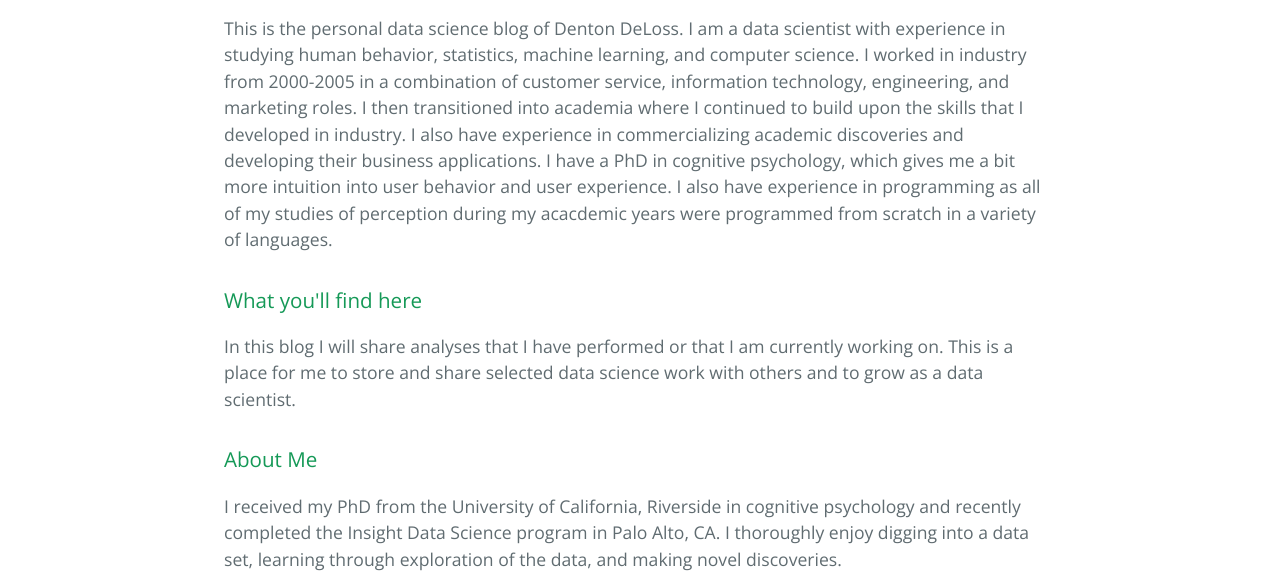
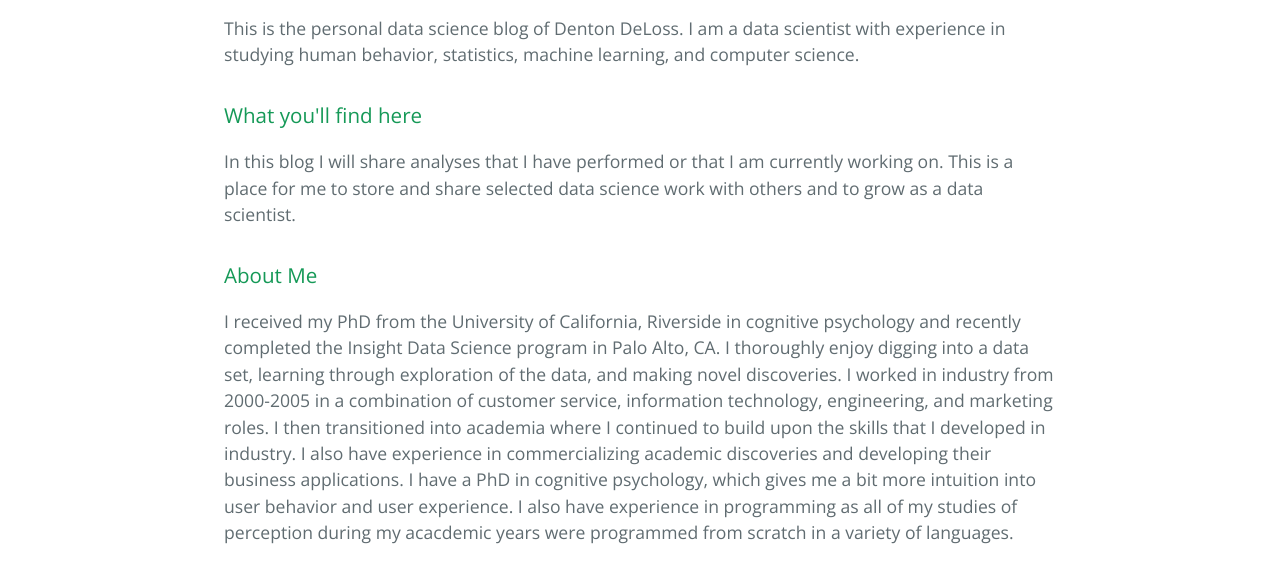
Before and after one commit to ddeloss/blog, a plain HTML site: page index.html in a window 1280 px wide. Shown: the part 371-947 px from the top of the page. Drawn offline with nearby package versions, Linux system fonts and the light colour scheme.

Commit message:
Update index.html

```diff
--- a/index.html
+++ b/index.html
@@ -21,7 +21,7 @@
       <h3>
 <a id="dentons-data-science-blog" class="anchor" href="#dentons-data-science-blog" aria-hidden="true"><span aria-hidden="true" class="octicon octicon-link"></span></a>Denton's Data Diary</h3>
 
-<p>This is the personal data science blog of Denton DeLoss. I am a data scientist with experience in studying human behavior, statistics, machine learning, and computer science. I worked in industry from 2000-2005 in a combination of customer service, information technology, engineering, and marketing roles. I then transitioned into academia where I continued to build upon the skills that I developed in industry. I also have experience in commercializing academic discoveries and developing their business applications. I have a PhD in cognitive psychology, which gives me a bit more intuition into user behavior and user experience. I also have experience in programming as all of my studies of perception during my acacdemic years were programmed from scratch in a variety of languages.  </p>
+<p>This is the personal data science blog of Denton DeLoss. I am a data scientist with experience in studying human behavior, statistics, machine learning, and computer science. </p>
 
 <h3>
 <a id="what-youll-find-here" class="anchor" href="#what-youll-find-here" aria-hidden="true"><span aria-hidden="true" class="octicon octicon-link"></span></a>What you'll find here</h3>
@@ -31,7 +31,7 @@
 <h3>
 <a id="about-me" class="anchor" href="#about-me" aria-hidden="true"><span aria-hidden="true" class="octicon octicon-link"></span></a>About Me</h3>
 
-<p>I received my PhD from the University of California, Riverside in cognitive psychology and recently completed the Insight Data Science program in Palo Alto, CA. I thoroughly enjoy digging into a data set, learning through exploration of the data, and making novel discoveries. </p>
+<p>I received my PhD from the University of California, Riverside in cognitive psychology and recently completed the Insight Data Science program in Palo Alto, CA. I thoroughly enjoy digging into a data set, learning through exploration of the data, and making novel discoveries. I worked in industry from 2000-2005 in a combination of customer service, information technology, engineering, and marketing roles. I then transitioned into academia where I continued to build upon the skills that I developed in industry. I also have experience in commercializing academic discoveries and developing their business applications. I have a PhD in cognitive psychology, which gives me a bit more intuition into user behavior and user experience. I also have experience in programming as all of my studies of perception during my acacdemic years were programmed from scratch in a variety of languages. </p>
 
 <h3>
 <a id="contact" class="anchor" href="#contact" aria-hidden="true"><span aria-hidden="true" class="octicon octicon-link"></span></a>Contact</h3>
```
